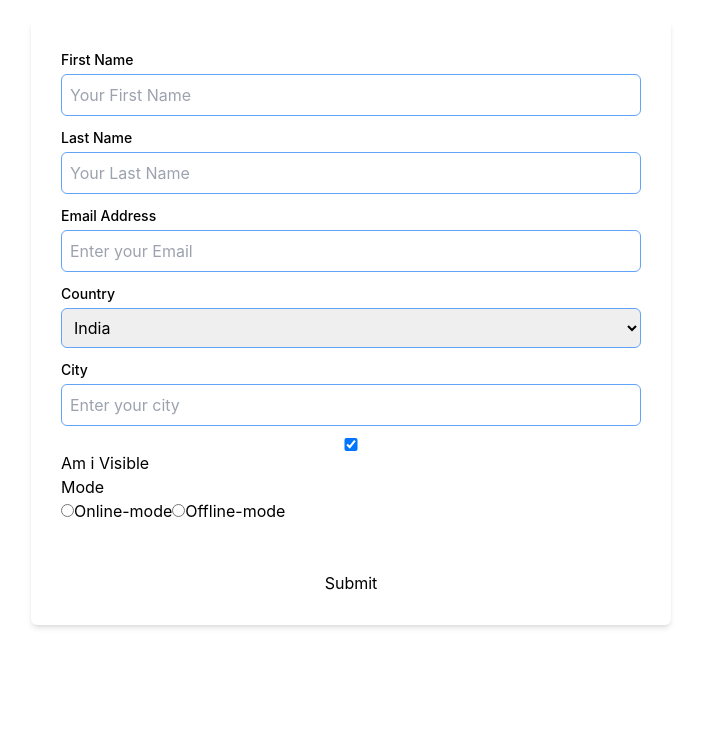
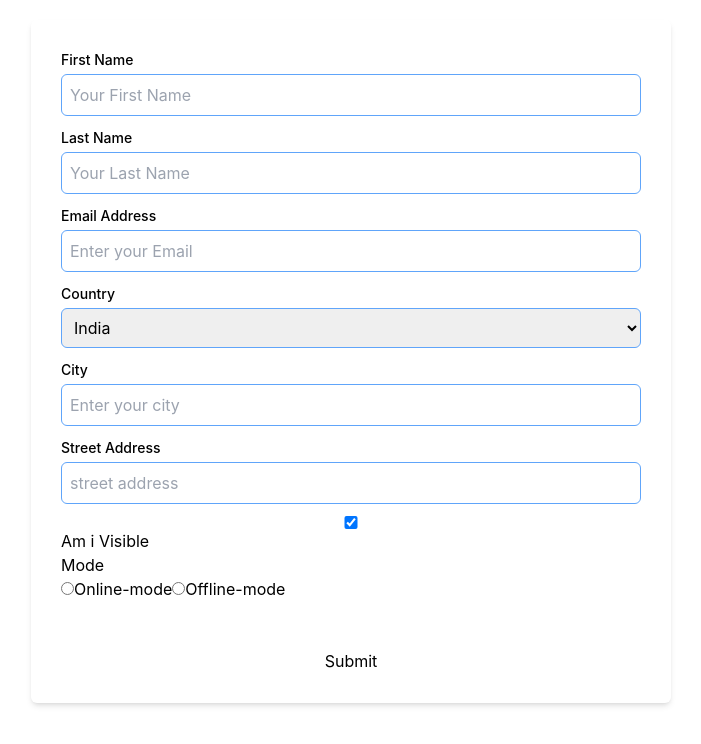
Before and after one commit to sudhanshumandloi/React-practice, a React (Create React App) app in the folder Forms/: page / in a window 1280 px wide. Shown: the top 744 px of the page, without its empty margins (289-990 px from the left). Built offline with nearby package versions, Linux system fonts and the light colour scheme.

Commit message:
add street address input in form

```diff
--- a/Forms/src/App.js
+++ b/Forms/src/App.js
@@ -8,6 +8,7 @@ function App() {
     yourEmail: '',
     country:'',
     city:'',
+    street:'',
     isVisible:true,
     mode:''
   });
@@ -98,6 +99,18 @@ function App() {
             className='w-full border border-blue-400 rounded-md p-2 mt-1 mb-3'
           />
 
+          <label htmlFor='street'
+            className='font-medium text-sm'>Street Address</label>
+          <input
+            type='text'
+            name='yourstreet'
+            id='street'
+            placeholder={"street address"}
+            onChange={changeHandler}
+            value={formData.street}
+            className='w-full border border-blue-400 rounded-md p-2 mt-1 mb-3'
+          />
+
       <input
         type='checkbox'
         onChange={changeHandler}
```
